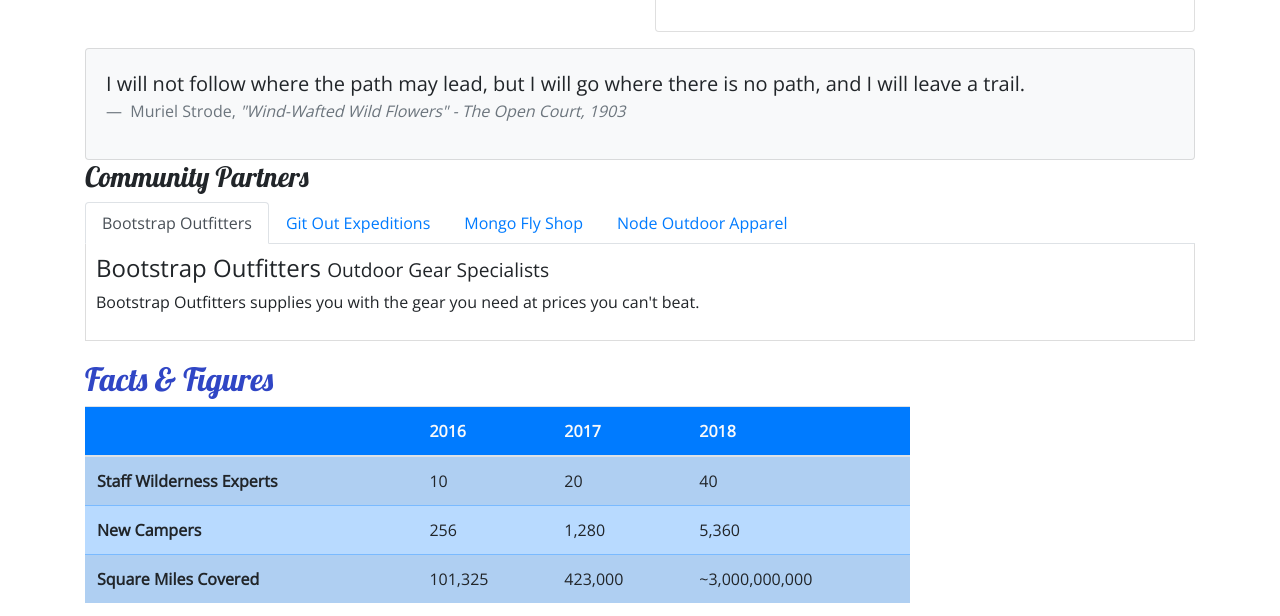
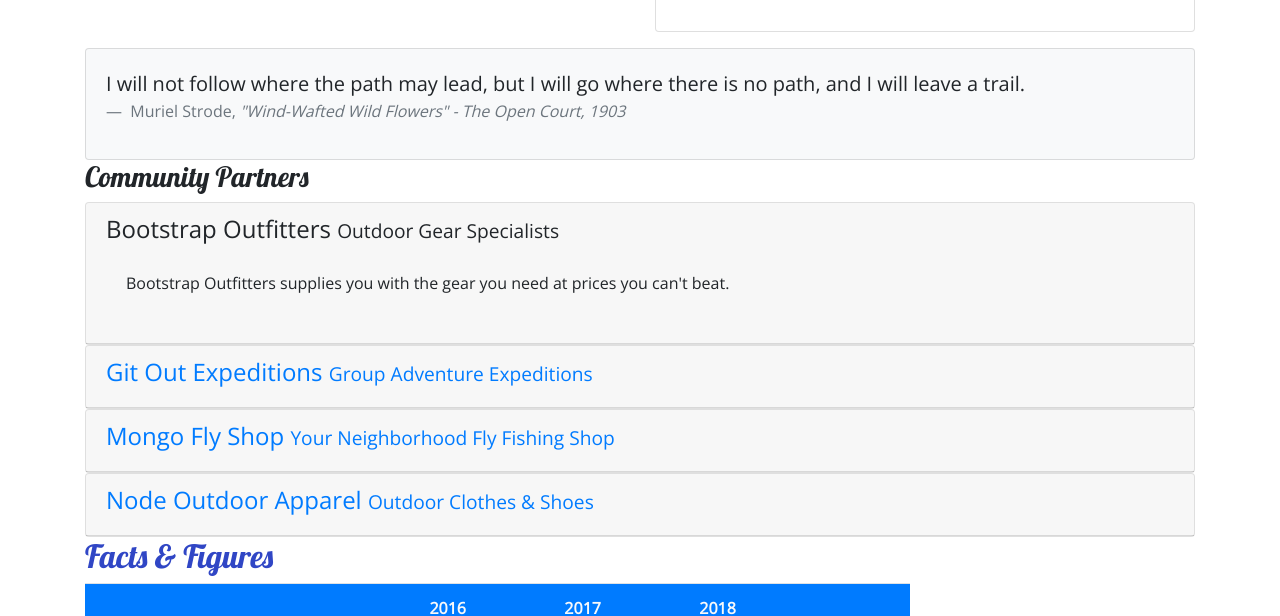
Before and after one commit to jjamieson1152/Nucampsite-Bootstrap, a website: page aboutus.html in a window 1280 px wide. Shown: the part 568-1184 px from the top of the page. Drawn offline with nearby package versions, Linux system fonts and the light colour scheme.

Commit message:
Changed Tabs to Accordion on About Page

```diff
--- a/aboutus.html
+++ b/aboutus.html
@@ -149,60 +149,92 @@
       <div class="row row-content">
         <div class="col">
           <h3>Community Partners</h3>
-          <ul class="nav nav-tabs">
-            <li class="nav-item">
-              <a
-                class="nav-link active"
-                href="#bootstrap"
-                role="tab"
-                data-toggle="tab"
-                >Bootstrap Outfitters</a
+          <div id="accordion">
+            <div class="card">
+              <div role="tab" class="card-header">
+                <h4>
+                  <a data-toggle="collapse" data-target="#bootstrap">
+                    Bootstrap Outfitters <small>Outdoor Gear Specialists</small>
+                  </a>
+                </h4>
+                <div
+                  class="collapse show"
+                  id="bootstrap"
+                  data-parent="#accordion"
                 >
-            </li>
-            <li class="nav-item">
-              <a class="nav-link" href="#git" role="tab" data-toggle="tab">Git Out Expeditions</a>
-            </li>
-            <li class="nav-item">
-              <a class="nav-link" href="#mongo" role="tab" data-toggle="tab">Mongo Fly Shop</a>
-            </li>
-            <li class="nav-item">
-              <a class="nav-link" href="#node" role="tab" data-toggle="tab">Node Outdoor Apparel</a>
-            </li>
-          </ul>
-          <div class="tab-content">
-            <div role="tabpanel" class="tab-pane fade show active" id="bootstrap">
-              <h4>
-                Bootstrap Outfitters <small>Outdoor Gear Specialists</small>
-              </h4>
+                  <div class="card-body">
                     <p class="d-none d-sm-block">
-                Bootstrap Outfitters supplies you with the gear you need at prices
-                you can't beat.
+                      Bootstrap Outfitters supplies you with the gear you need
+                      at prices you can't beat.
                     </p>
                   </div>
-            <div role="tabpanel" class="tab-pane fade" id="git">
+                </div>
+              </div>
+            </div>
+            <div class="card">
+              <div role="tab" class="card-header">
                 <h4>
-                Git Out Expeditions <small>Group Adventure Expeditions</small>
+                  <a
+                    class="collapsed"
+                    data-toggle="collapse"
+                    data-target="#git"
+                  >
+                    Git Out Expeditions
+                    <small>Group Adventure Expeditions</small>
+                  </a>
                 </h4>
+                <div class="collapse" id="git" data-parent="#accordion">
+                  <div class="card-body">
                     <p class="d-none d-sm-block">
-                Join Git Out Expeditions to explore new horizons with a group of
-                other adventurers!
+                      Join Git Out Expeditions to explore new horizons with a
+                      group of other adventurers!
                     </p>
                   </div>
-            <div role="tabpanel" class="tab-pane fade" id="mongo">
+                </div>
+              </div>
+            </div>
+            <div class="card">
+              <div role="tab" class="card-header">
                 <h4>
-                Mongo Fly Shop <small>Your Neighborhood Fly Fishing Shop</small>
+                  <a
+                    class="collapsed"
+                    data-toggle="collapse"
+                    data-target="#mongo"
+                  >
+                    Mongo Fly Shop
+                    <small>Your Neighborhood Fly Fishing Shop</small>
+                  </a>
                 </h4>
+                <div class="collapse" id="mongo" data-parent="#accordion">
+                  <div class="card-body">
                     <p class="d-none d-sm-block">
-                Need a new fishing pole, a tacklebox, or flies of all kinds? Stop
-                by Mongo Fly Shop.
+                      Need a new fishing pole, a tacklebox, or flies of all
+                      kinds? Stop by Mongo Fly Shop.
                     </p>
                   </div>
-            <div role="tabpanel" class="tab-pane fade" id="node">
-              <h4>Node Outdoor Apparel <small>Outdoor Clothes & Shoes</small></h4>
+                </div>
+              </div>
+            </div>
+            <div class="card">
+              <div role="tab" class="card-header">
+                <h4>
+                  <a
+                    class="collapsed"
+                    data-toggle="collapse"
+                    data-target="#node"
+                  >
+                    Node Outdoor Apparel <small>Outdoor Clothes & Shoes</small>
+                  </a>
+                </h4>
+                <div class="collapse" id="node" data-parent="#accordion">
+                  <div class="card-body">
                     <p class="d-none d-sm-block">
-                From polar fleeces to swimsuits, hiking boots to waders, a visit
-                to Node will be sure to get you covered.
+                      From polar fleeces to swimsuits, hiking boots to waders, a
+                      visit to Node will be sure to get you covered.
                     </p>
+                  </div>
+                </div>
+              </div>
             </div>
           </div>
         </div>
```
Lines whose indentation alone changed are shown as unchanged.
